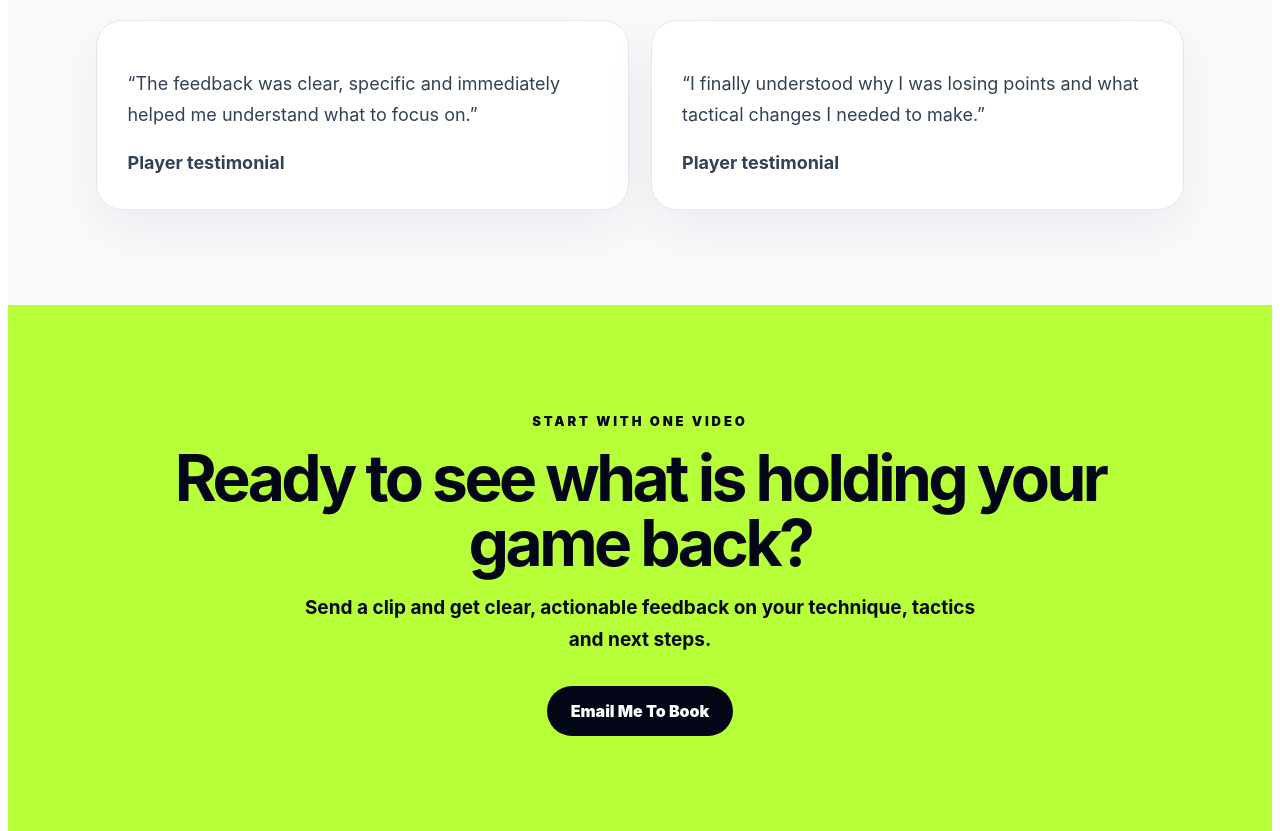
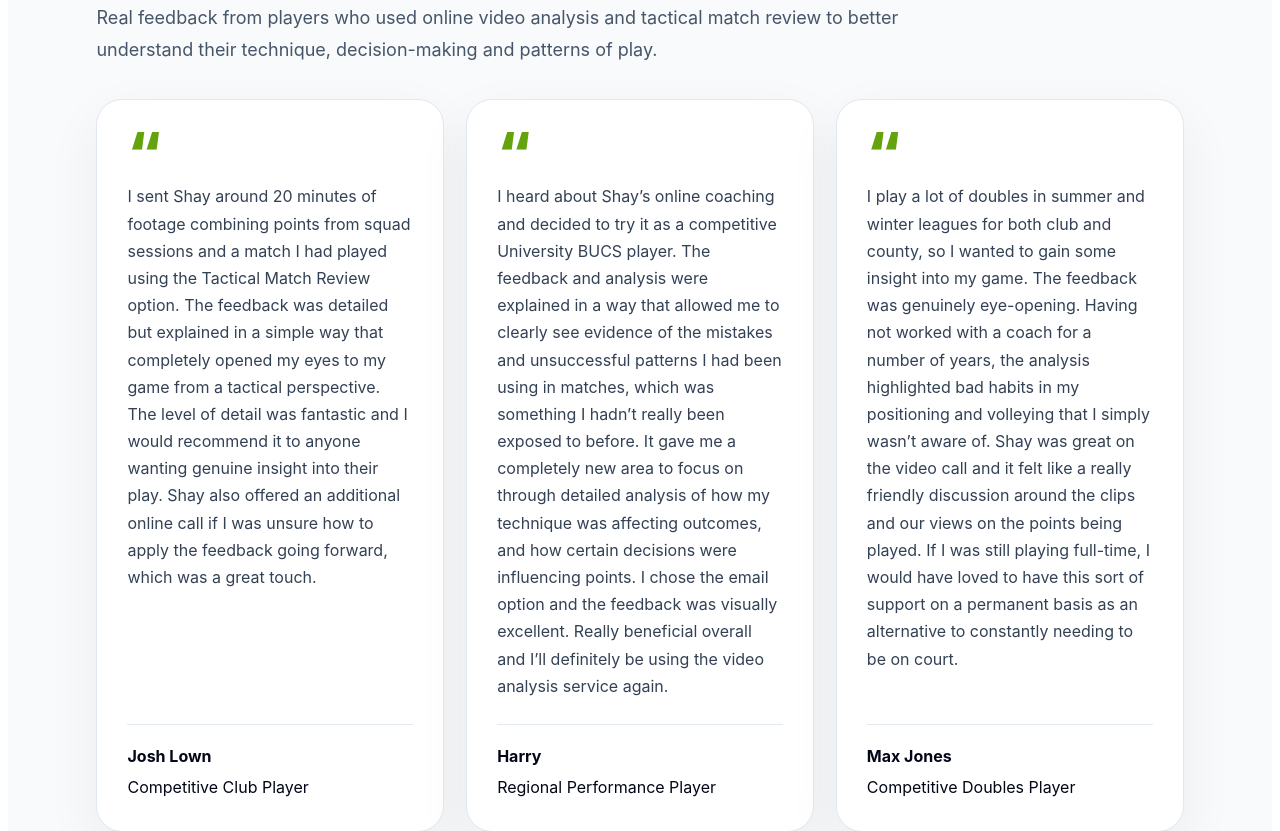
Before and after one commit to Shayryan123/Online-Tennis-Coaching, a React (Vite) app: page / in a window 1280 px wide. Shown: the part 5840-6671 px from the top of the page. Built offline with nearby package versions, Linux system fonts and the light colour scheme.

Commit message:
Update App.jsx

```diff
--- a/src/App.jsx
+++ b/src/App.jsx
@@ -161,10 +161,26 @@ function App() {
 
         <section style={styles.testimonialSection}>
           <p style={styles.sectionLabelDark}>Player feedback</p>
-          <h2 style={styles.darkTitle}>Add testimonials here as soon as you have them.</h2>
-          <div style={styles.testimonialGrid}>
-            <Testimonial text="The feedback was clear, specific and immediately helped me understand what to focus on." />
-            <Testimonial text="I finally understood why I was losing points and what tactical changes I needed to make." />
+          <h2 style={styles.darkTitle}>Trusted by players looking for clearer insight into their game.</h2>
+          <p style={styles.testimonialIntro}>
+            Real feedback from players who used online video analysis and tactical match review to better understand their technique, decision-making and patterns of play.
+          </p>
+          <div style={styles.testimonialGridThree}>
+            <Testimonial
+              text="I sent Shay around 20 minutes of footage combining points from squad sessions and a match I had played using the Tactical Match Review option. The feedback was detailed but explained in a simple way that completely opened my eyes to my game from a tactical perspective. The level of detail was fantastic and I would recommend it to anyone wanting genuine insight into their play. Shay also offered an additional online call if I was unsure how to apply the feedback going forward, which was a great touch."
+              name="Josh Lown"
+              role="Competitive Club Player"
+            />
+            <Testimonial
+              text="I heard about Shay’s online coaching and decided to try it as a competitive University BUCS player. The feedback and analysis were explained in a way that allowed me to clearly see evidence of the mistakes and unsuccessful patterns I had been using in matches, which was something I hadn’t really been exposed to before. It gave me a completely new area to focus on through detailed analysis of how my technique was affecting outcomes, and how certain decisions were influencing points. I chose the email option and the feedback was visually excellent. Really beneficial overall and I’ll definitely be using the video analysis service again."
+              name="Harry"
+              role="Regional Performance Player"
+            />
+            <Testimonial
+              text="I play a lot of doubles in summer and winter leagues for both club and county, so I wanted to gain some insight into my game. The feedback was genuinely eye-opening. Having not worked with a coach for a number of years, the analysis highlighted bad habits in my positioning and volleying that I simply wasn’t aware of. Shay was great on the video call and it felt like a really friendly discussion around the clips and our views on the points being played. If I was still playing full-time, I would have loved to have this sort of support on a permanent basis as an alternative to constantly needing to be on court."
+              name="Max Jones"
+              role="Competitive Doubles Player"
+            />
           </div>
         </section>
 
@@ -229,11 +245,15 @@ function ProcessCard({ step, title, text }) {
   );
 }
 
-function Testimonial({ text }) {
+function Testimonial({ text, name, role }) {
   return (
     <div style={styles.testimonialCard}>
-      <p>“{text}”</p>
-      <strong>Player testimonial</strong>
+      <p style={styles.quoteMark}>“</p>
+      <p style={styles.testimonialText}>{text}</p>
+      <div style={styles.testimonialPerson}>
+        <strong>{name}</strong>
+        <span>{role}</span>
+      </div>
     </div>
   );
 }
@@ -586,15 +606,53 @@ const styles = {
     gap: 22,
     marginTop: 34,
   },
+  testimonialIntro: {
+    maxWidth: 850,
+    color: "#475569",
+    fontSize: 18,
+    lineHeight: 1.75,
+    marginTop: -6,
+    marginBottom: 34,
+  },
+  testimonialGridThree: {
+    display: "grid",
+    gridTemplateColumns: "repeat(3, 1fr)",
+    gap: 22,
+    alignItems: "stretch",
+  },
   testimonialCard: {
+    position: "relative",
     background: "#ffffff",
     border: "1px solid #e2e8f0",
     borderRadius: 26,
     padding: 30,
     color: "#334155",
-    fontSize: 18,
+    fontSize: 16,
     lineHeight: 1.7,
     boxShadow: "0 20px 55px rgba(15,23,42,0.06)",
+    display: "flex",
+    flexDirection: "column",
+    minHeight: 500,
+  },
+  quoteMark: {
+    color: "#65a30d",
+    fontSize: 54,
+    lineHeight: 0.8,
+    margin: "0 0 10px",
+    fontWeight: 900,
+  },
+  testimonialText: {
+    margin: 0,
+    flex: 1,
+  },
+  testimonialPerson: {
+    borderTop: "1px solid #e2e8f0",
+    marginTop: 24,
+    paddingTop: 18,
+    display: "flex",
+    flexDirection: "column",
+    gap: 4,
+    color: "#020617",
   },
   cta: {
     padding: "95px 7%",
```
